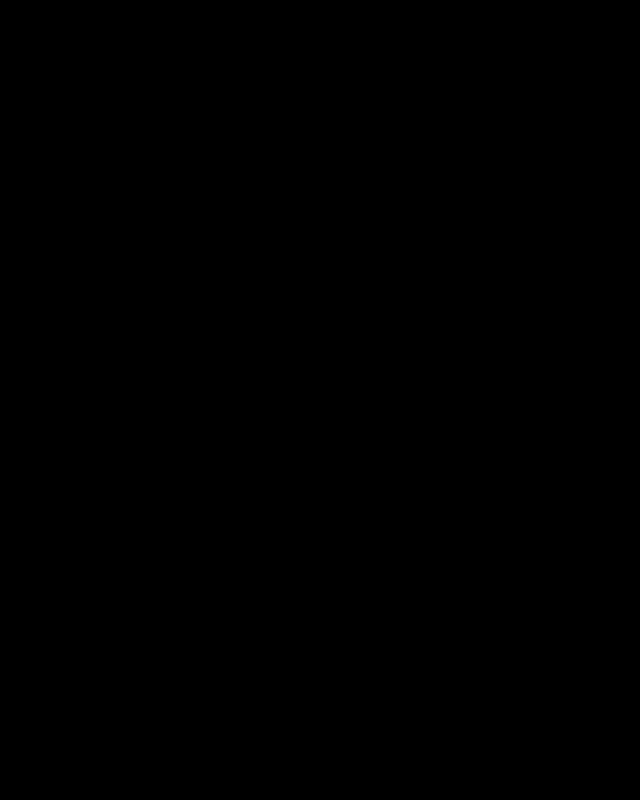
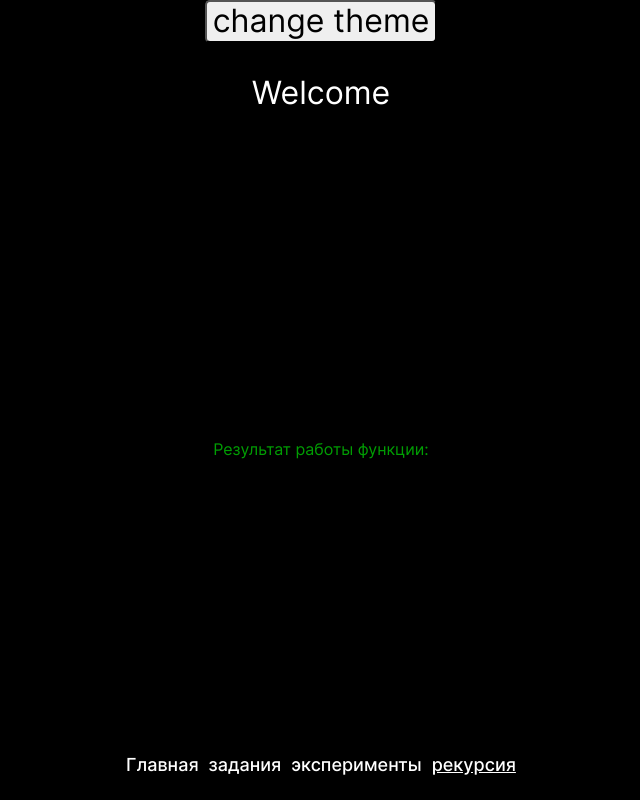
Before and after one commit to TimAbuev/keys, a React (Create React App) app: page /recursion in a window 1280 px wide. Before the commit this address had no page. Shown: the whole page, without its empty margins (319-959 px from the left). Built offline with nearby package versions, Linux system fonts and the light colour scheme.

Commit message:
feat: add Recursion Component[C

```diff
--- a/src/components/app/App.css
+++ b/src/components/app/App.css
@@ -10,6 +10,8 @@
   margin: 0 auto;
   justify-content: space-between;
   color: var(--font-color);
+
+  padding: 0 10px;
 }
 
 .app_theme_light {
--- a/src/components/app/App.js
+++ b/src/components/app/App.js
@@ -5,6 +5,7 @@
 import Tasks from '../tasks/Tasks';
 import Footer from '../footer/Footer';
 import Experience from '../experience/Experience';
+import Recursion from '../recursion/Recursion';
 
 function App() {
 
@@ -37,7 +38,16 @@
         <Route path="/experience" element={
           <>
             <Header />
-            <Experience/>
+            <Experience />
+            <Footer />
+          </>
+        }>
+        </Route>
+
+        <Route path="/recursion" element={
+          <>
+            <Header />
+            <Recursion />
             <Footer />
           </>
         }>
--- a/src/components/experience/Experience.css
+++ b/src/components/experience/Experience.css
@@ -1,3 +1,7 @@
 .experience {
   color: var(--font-color2);
 }
+
+.experience__paragraph {
+
+}
--- a/src/components/experience/Experience.js
+++ b/src/components/experience/Experience.js
@@ -1,9 +1,16 @@
 import './Experience.css';
+
+function f1(n) {
+  if (n === 0) return 1;
+  else return f1(n - 1) * n;
+}
 
 function Experience() {
   return (
     <section className="experience">
-      <p>Exp</p>
+      <p className='experience__paragraph'>Exp</p>
+      {/* <p>Результат работы функции newF: {newF(12)}</p> */}
+      <p className='experience__paragraph'>Результат работы функции: {f1(4)}</p>
     </section>
   );
 }
--- a/src/components/navigation/Navigation.js
+++ b/src/components/navigation/Navigation.js
@@ -26,6 +26,13 @@
       >
         эксперименты
       </NavLink>
+
+      <NavLink
+        to='/recursion'
+        className={({ isActive }) => `navigation__link ${isActive ? "navigation__link_active" : ""}`}
+      >
+        рекурсия
+      </NavLink>
     </nav>
   );
 }
--- /dev/null
+++ b/src/components/recursion/Recursion.js
@@ -0,0 +1,83 @@
+import './Recursion.css';
+
+// function f1(n) {
+//   let result = 1;
+//   for (let i = 2; i <= n; i++) {
+//       result *= i; // result = result * i
+//       // result = 1 * 2 = 2
+//       // result = 2 * 3 = 6
+//       // result = 6 * 4 = 24
+//   }
+//   return result;
+// }
+
+function f1(n) {
+  if (n === 0) return 1;
+  else return f1(n - 1) * n;
+}
+
+function f2() {
+  let out = '$';
+  for (let i = 1; i <= 9; i++) {
+    out = out + i;
+    // '$' = '$' + 1;
+    // '$1' = '$1' + 2;
+    // '$12' = '$12' + 3;
+    // '$123' = '$123' + 4;
+  }
+  return out;
+}
+
+function f3() {
+  let out = 0;
+  for (let i = 1; i <= 4; i++) {
+    out = out + i;
+    // 0 = 0 + 1;
+    // 1 = 1 + 2;
+    // 3 = 3 + 3;
+    // 6 = 6 + 4;
+  }
+  return out;
+}
+
+// https://www.youtube.com/watch?v=bh5TKVync9M
+
+function randomInteger(min, max) {
+  let rand = min + Math.random() * (max + 1 - min);
+  return Math.floor(rand);
+}
+
+// Рекурсивное решение
+
+let s1 = 0;
+function moneyRecursion() {
+  let m = randomInteger(0, 100);
+  console.log('add: ' + m);
+  s1 += m;
+  console.log('sum: ' + s1);
+  if (s1 >= 300) return;
+  moneyRecursion();
+}
+
+// Циклическое решение
+
+function moneyCycle() {
+  let sum = 0;
+  while (true) {
+    let m = randomInteger(0, 100);
+    console.log('add: ' + m);
+    sum += m;
+    console.log('add: ' + sum);
+    if (sum >= 300) return;
+  }
+}
+
+function Recursion() {
+  return (
+    <section className="experience">
+      <p className='experience__paragraph'>Результат работы функции: {moneyCycle()}</p>
+    </section>
+  );
+}
+
+export default Recursion;
```
Also changed, not shown: src/components/recursion/Recursion.css (added).
